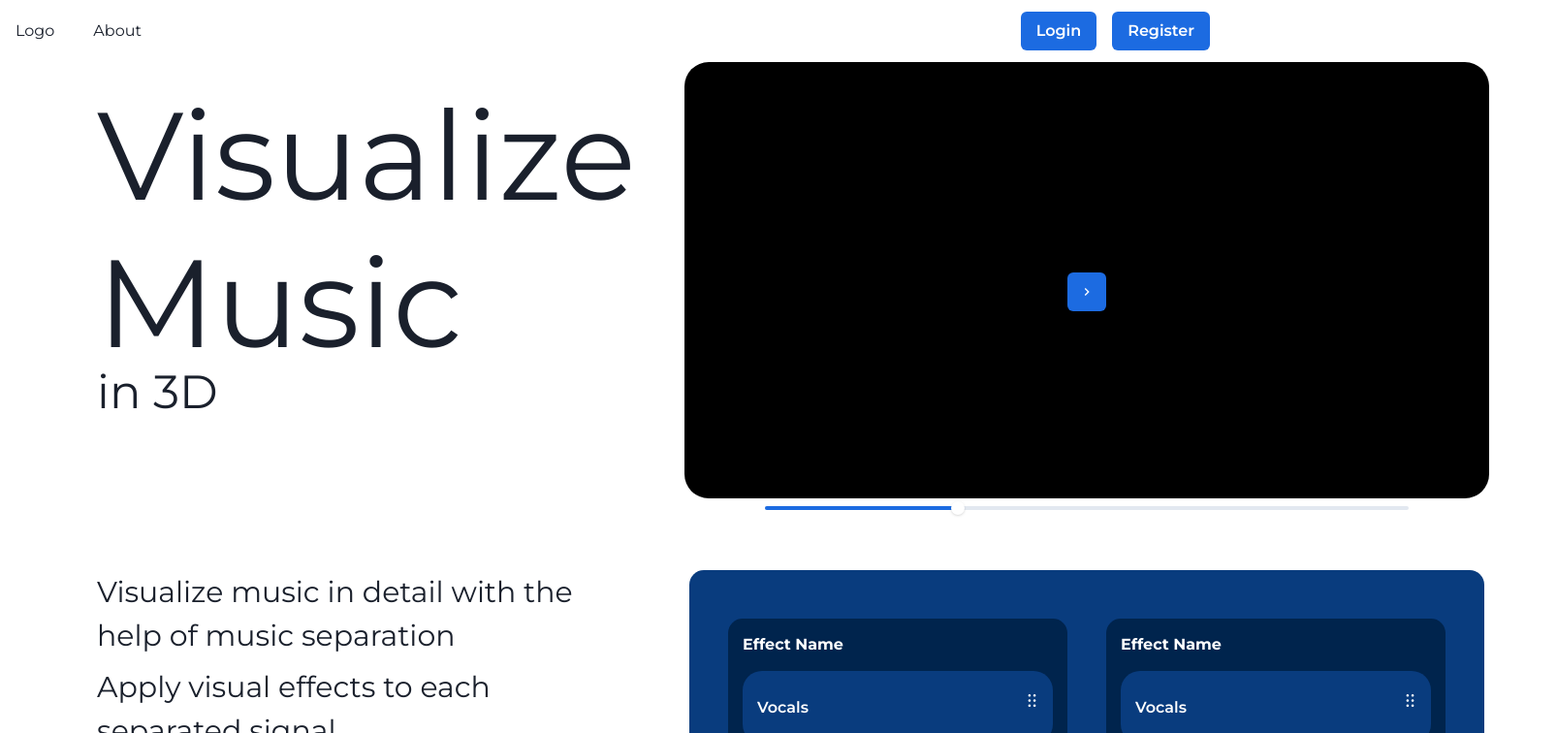
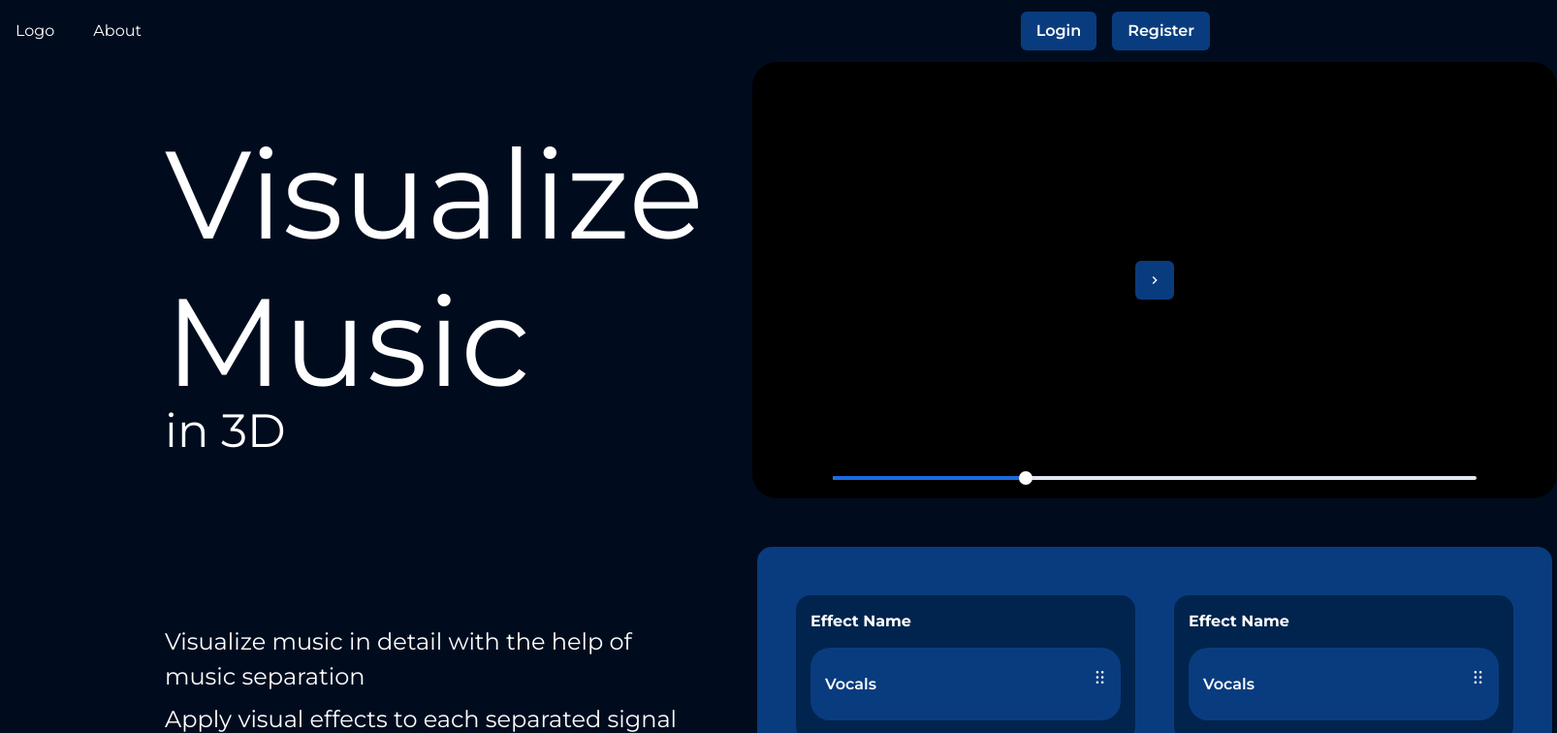
Before and after one commit to vitrioil/muvis3, a Next.js app: page / in a window 1280 px wide. Shown: the top 756 px of the page at 97% size, 1606 px wide, since content can reach past the window. Built offline with nearby package versions, Linux system fonts and the light colour scheme.

Commit message:
started login

```diff
--- a/components/utils/nav/HomeNav.tsx
+++ b/components/utils/nav/HomeNav.tsx
@@ -2,16 +2,10 @@ import { ReactNode, FC } from 'react';
 import {
   Box,
   Flex,
-  Avatar,
   HStack,
   Link,
   IconButton,
   Button,
-  Menu,
-  MenuButton,
-  MenuList,
-  MenuItem,
-  MenuDivider,
   useDisclosure,
   useColorModeValue,
   Stack,
@@ -27,7 +21,7 @@ const NavLink = ({ children }: { children: ReactNode }) => (
     rounded={'md'}
     _hover={{
       textDecoration: 'none',
-      bg: useColorModeValue('gray.200', 'gray.700'),
+      bg: useColorModeValue('gray.700', 'gray.700'),
     }}
     href={'#'}>
     {children}
@@ -60,10 +54,12 @@ const WithAction: FC = () => {
             </HStack>
           </HStack>
           <Flex alignItems={'center'}>
-            <Button
-              mr={4}>
-                  Login
-            </Button>
+            <Link href="/login">
+              <Button
+                mr={4}>
+                    Login
+              </Button>
+            </Link>
             <Button
               mr={4}>
                   Register
--- a/components/visualize/controls.tsx
+++ b/components/visualize/controls.tsx
@@ -5,7 +5,7 @@ import { HStack, Box } from "@chakra-ui/layout";
 import Effect from './effect';
 
 const controls: FC = () => {
-    const items = [{id: 1}, {id: 2}, {id: 3}, {id: 4}];
+    const items = [{id: 1}, {id: 2}];
     const maxWidth = "820px";
     const height = "250px";
     const bgColor = "brand.700";
--- a/components/visualize/player.tsx
+++ b/components/visualize/player.tsx
@@ -9,7 +9,7 @@ const player: FC<{width: number, height: number}> = ({width, height}) => {
     const canvas = createRef<HTMLCanvasElement>();
 
     return (
-        <Box position="relative">
+        <Box h={height} position="relative">
             <canvas width={width} height={height} ref={canvas} style={{background: "black", borderRadius: "25px"}} />
             <IconButton aria-label="Play / Pause" position="absolute" top="50%" left="50%" transform="translate(-50%, -50%)" icon={<ChevronRightIcon />} />
             <Slider position="absolute" bottom="7%" w="80%" left="10%"  aria-label="slider-ex-1" defaultValue={30}>
--- a/pages/index.tsx
+++ b/pages/index.tsx
@@ -18,7 +18,7 @@ const Home: NextPage = () => {
     <>
       <HomeNav />
       <Grid templateColumns="1fr 1fr" spacing={50} gap={50}>
-        <GridItem ml={100}>
+        <GridItem ml={170} mt={10}>
           <Stack spacing={-10}>
             <Text fontSize="9xl">Visualize</Text>
             <Text fontSize="9xl">Music</Text>
@@ -28,10 +28,10 @@ const Home: NextPage = () => {
         <GridItem placeSelf="center">
           <Player width={830} height={450} />
         </GridItem>
-        <GridItem ml={100}>
+        <GridItem ml={170} mt={20}>
           <Stack>
-            <Text fontSize="3xl">Visualize music in detail with the help of music separation</Text>
-            <Text fontSize="3xl">Apply visual effects to each separated signal</Text>
+            <Text fontSize="2xl">Visualize music in detail with the help of music separation</Text>
+            <Text fontSize="2xl">Apply visual effects to each separated signal</Text>
           </Stack>
         </GridItem>
         <GridItem placeSelf="center">
--- a/styles/theme/custom/Button.tsx
+++ b/styles/theme/custom/Button.tsx
@@ -1,5 +1,10 @@
 const Button = {
     baseStyle: {
+    },
+    variants: {
+        solid: {
+            bg: "#093c7e"
+        }
     },
     defaultProps: {
         variant: "solid",
--- a/styles/theme/theme.tsx
+++ b/styles/theme/theme.tsx
@@ -4,6 +4,14 @@ import Button from './custom/Button';
 import Input from './custom/Input';
 
 const theme = extendTheme({
+    styles: {
+        global: {
+            body: {
+                bg: "brand.900",
+                color: "white"
+            }
+        },
+    },
     components: {
         Button,
         Input,
```
Also changed, not shown: pages/login.tsx (added, +18 -0 lines).
